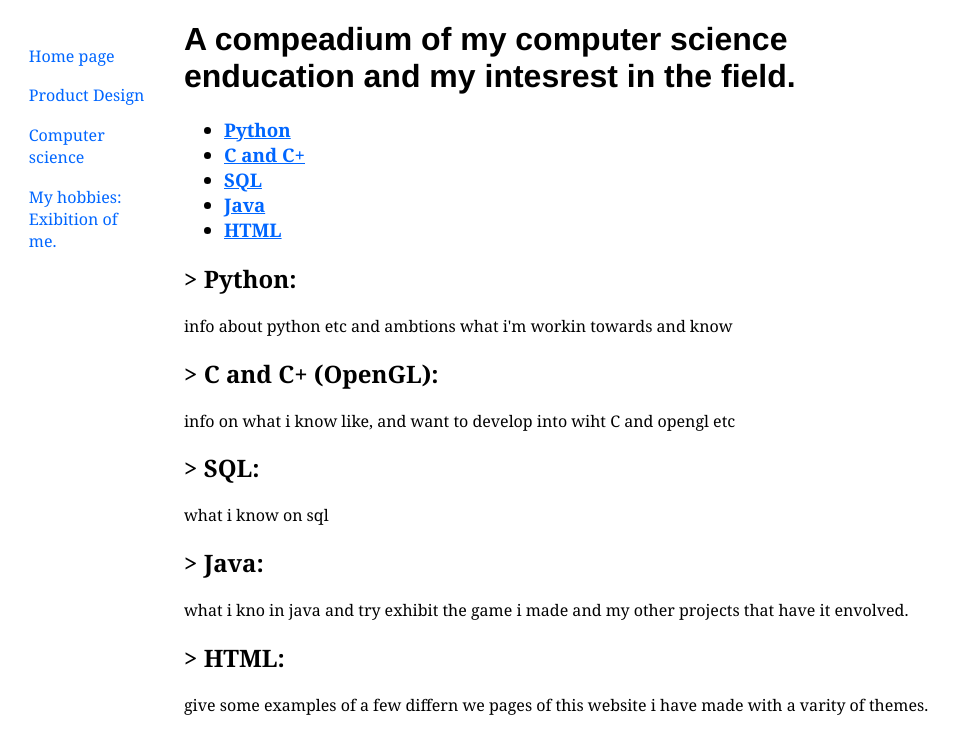
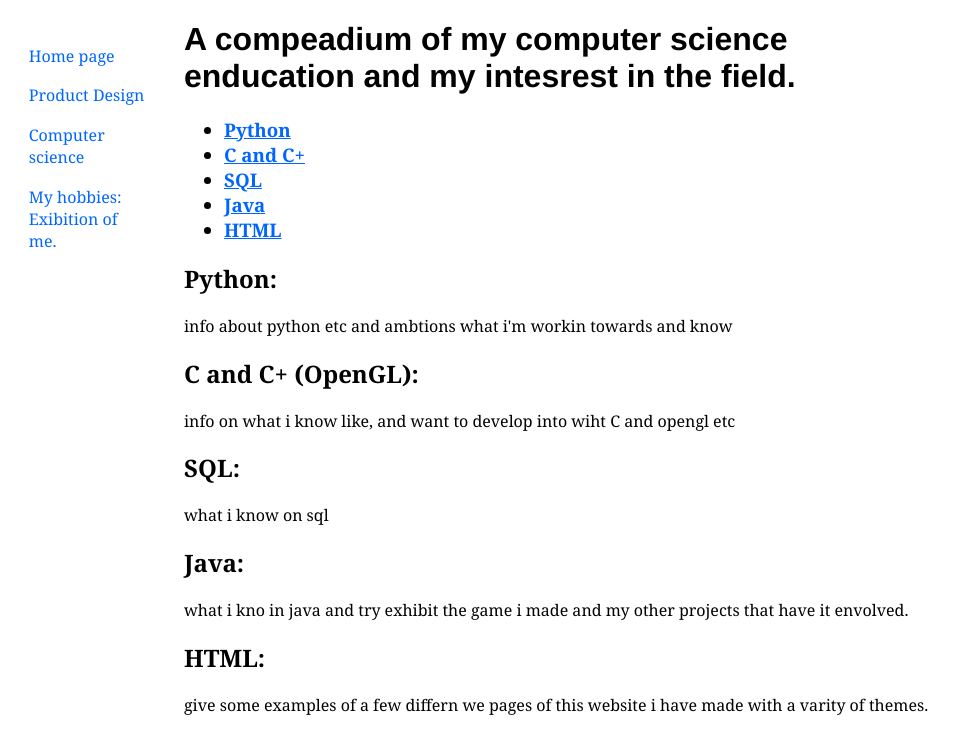
Before and after one commit to TheTriangleTrippa/Portfolio, a Jekyll site: the page built from CompSci.html, in a window 1280 px wide. Shown: the top 754 px of the page, without its empty margins (0-958 px from the left). Built offline with Jekyll 4.4.1, drawn with Linux system fonts in a browser that asks for light colours.

Commit message:
Update CompSci_pg.html

```diff
--- a/_includes/CompSci_pg.html
+++ b/_includes/CompSci_pg.html
@@ -26,16 +26,21 @@
        <li> <a href="html_id">HTML</a>
         </ul>
    </h3>
-   <h2 class="heading1" <a id="#python_id"></a>> Python:</h2>
-   <p class="info"> info about python etc and ambtions what i'm workin towards and know
-   <h2 class="heading2" <a id="#c_id"></a>> C and C+ (OpenGL):</h2>
-   <p class="info"> info on what i know like, and want to develop into wiht C and opengl etc
-   <h2 class="heading3" <a id="#sql_id"></a>> SQL:</h2>
-   <p class="info"> what i know on sql
-   <h2 class="heading4" <a id="#java_id"></a>> Java:</h2>
-   <p class="info"> what i kno in java and try exhibit the game i made and my other projects that have it envolved.
-   <h2 class="heading5" <a id="#html_id"></a>> HTML:</h2>
-   give some examples of a few differn we pages of this website i have made with a varity of themes.
+   <a id="#python_id">
+   <h2 class="heading1"> Python:</h2>
+   </a><p class="info"> info about python etc and ambtions what i'm workin towards and know
+   <a id="#c_id">
+   <h2 class="heading2"> C and C+ (OpenGL):</h2>
+   </a><p class="info"> info on what i know like, and want to develop into wiht C and opengl etc
+   <a id="#sql_id">
+   <h2 class="heading3"> SQL:</h2>
+   </a><p class="info"> what i know on sql
+   <a id="#java_id">
+   <h2 class="heading4" > Java:</h2
+   </a><p class="info"> what i kno in java and try exhibit the game i made and my other projects that have it envolved.
+   <a id="#html_id">
+   <h2 class="heading5"> HTML:</h2>
+   </a><p class="info">give some examples of a few differn we pages of this website i have made with a varity of themes.
 
  </body>
 </html>
```
